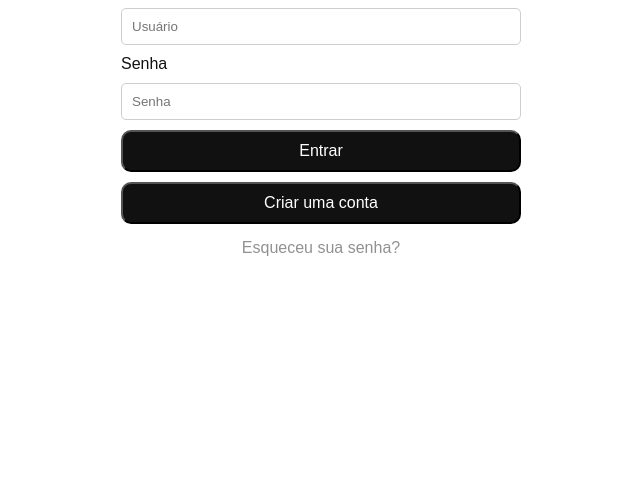
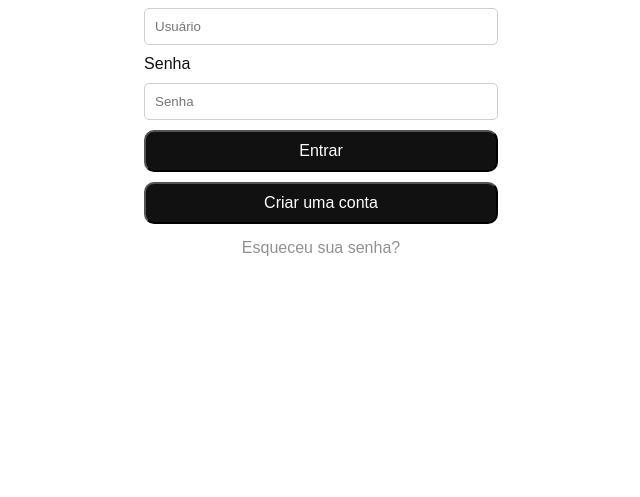
Before and after one commit to lucasgomesdacruz/Nike.com, a plain HTML site: page login.html in a window 1280 px wide. Shown: the part 303-800 px from the top of the page, without its empty margins (319-959 px from the left). Drawn offline with Linux system fonts and the light colour scheme.

Commit message:
Update global-login.css

```diff
--- a/css-login/global-login.css
+++ b/css-login/global-login.css
@@ -19,6 +19,7 @@ img {
     width: 100vw;
     height: 100vh;
     display: flex;
+
 }
 
 .main-section {
@@ -27,11 +28,12 @@ img {
     justify-content: center;
     align-items: center;
     margin: auto;
+
 }
 
 .login-right {
     border-radius: 5px;
-    max-width: 350px;
+    width: 400px;
     display: flex;
     justify-content: center;
 }
@@ -48,7 +50,7 @@ img {
 }
 
 .textfield input{
-    width: 400px;
+    width: 100%;
     margin-top: 10px;
     margin-bottom: 10px;
     padding: 10px;
@@ -58,7 +60,7 @@ img {
 }
 
 .btn-login  {
-    width: 400px;
+    width: 100%;
     margin-bottom: 10px;
     background: #111111;
     border-radius: 10px;
@@ -90,6 +92,7 @@ img {
 }
 
 @media (max-width: 600px) {
+
     .login-right {
         width: 300px;
         height: 300px;
@@ -105,10 +108,10 @@ img {
     }
 
     .textfield input{
-        width: 300px;
+        width: 100%;
     }
 
     .btn-login  {
-        width: 300px;
+        width: 100%;
     }
 }
```
